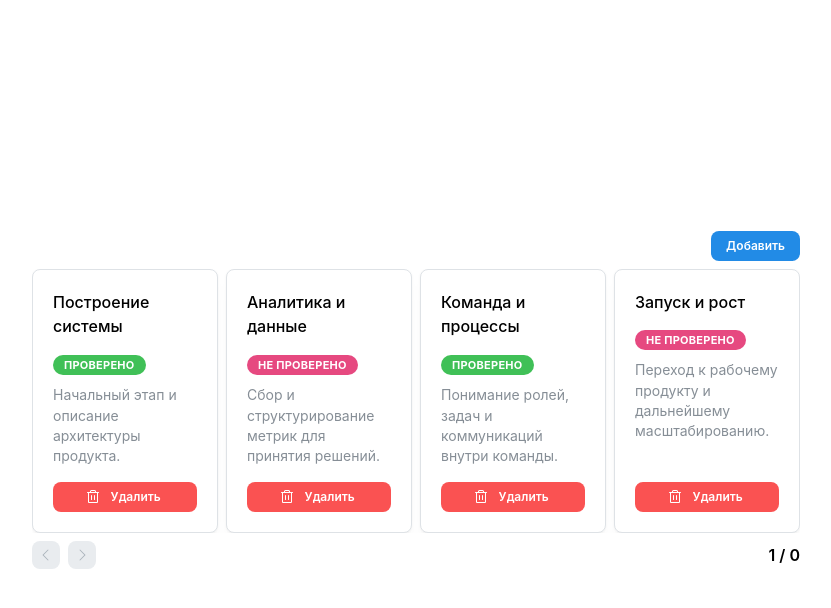
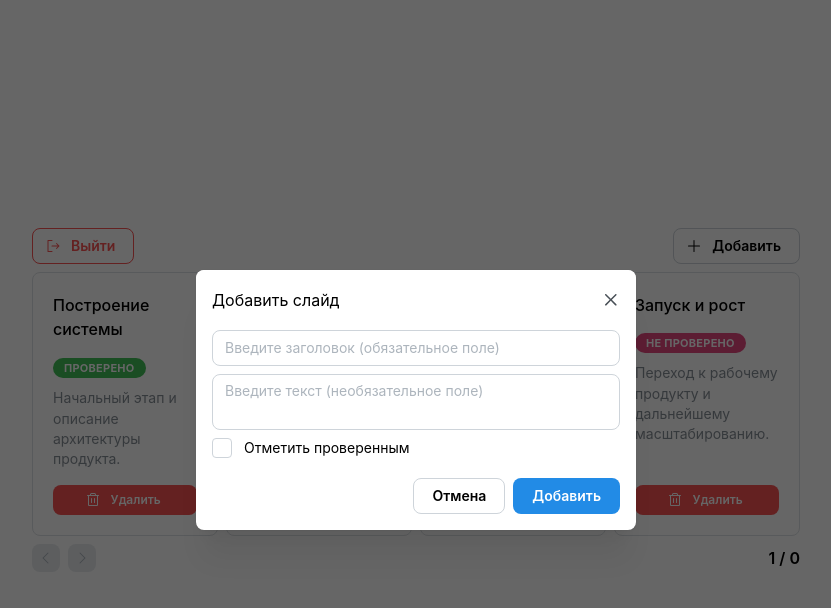
Before and after one commit to hil1ch/dcut-test-case, a React (Vite) app: page / in a window 1280 px wide. Both pictures are taken after a click on the button "Добавить". Shown: the top 608 px of the page, without its empty margins (224-1055 px from the left). Built offline with nearby package versions, Linux system fonts and the light colour scheme.

Commit message:
feat: Modals layout

```diff
--- a/src/entities/Slide/ui/SlideCard.tsx
+++ b/src/entities/Slide/ui/SlideCard.tsx
@@ -2,14 +2,23 @@ import { Card, Text, Badge, Group } from "@mantine/core";
 import type { Slide } from "../model/types";
 import { ButtonTemplate } from "../../../shared/ui/ButtonTemplate";
 import { TrashIcon } from "@phosphor-icons/react";
+import { useState } from "react";
+import { DeleteSlideModal } from "../../../widgets/DeleteSlideModal";
 
 type SlideCardProps = {
   slide: Slide;
 };
 
 export const SlideCard = ({ slide }: SlideCardProps) => {
+  const [isOpenModal, setIsOpenModal] = useState(false);
+
+  const handleDeleteModal = () => {
+    setIsOpenModal((prev) => !prev);
+  };
+
   return (
-    <Card shadow="sm" padding="lg" withBorder className="h-full flex flex-col">
+    <>
+      <Card padding="lg" withBorder className="h-full flex flex-col">
         <Group justify="space-between" mb="xs">
           <Text fw={500}>{slide.title}</Text>
           <Badge color={`${!slide.isChecked ? "pink" : "green"}`}>
@@ -26,9 +35,13 @@ export const SlideCard = ({ slide }: SlideCardProps) => {
           type="button"
           size="xs"
           leftSection={<TrashIcon size={16} />}
+          onClick={handleDeleteModal}
         >
           Удалить
         </ButtonTemplate>
       </Card>
+
+      {isOpenModal && <DeleteSlideModal isOpenModal={isOpenModal} />}
+    </>
   );
 };
--- a/src/pages/HomePage/index.tsx
+++ b/src/pages/HomePage/index.tsx
@@ -1,7 +1,10 @@
+import { useState } from "react";
 import type { EmblaOptionsType } from "embla-carousel";
 import { type Slide } from "../../entities/Slide";
 import EmblaCarousel from "./Carousel";
 import { ButtonTemplate } from "../../shared/ui/ButtonTemplate";
+import { AddSlideModal } from "../../widgets/AddSlideModal";
+import { PlusIcon, SignOutIcon } from "@phosphor-icons/react";
 
 const OPTIONS: EmblaOptionsType = { dragFree: true };
 
@@ -33,14 +36,36 @@ const SLIDES: Slide[] = [
 ];
 
 export const HomePage = () => {
+  const [isOpenModal, setIsOpenModal] = useState(false);
+
+  const handleAddModal = () => {
+    setIsOpenModal((prev) => !prev);
+  };
+
   return (
     <div>
-      <div className="mb-2 text-right">
-        <ButtonTemplate type="button" variant="" size="xs">
+      <div className="flex gap-2 mb-2 justify-between">
+        <ButtonTemplate
+          type="button"
+          variant="outline"
+          color="red"
+          leftSection={<SignOutIcon size={16} />}
+          // onClick={handleAddModal}
+        >
+          Выйти
+        </ButtonTemplate>
+        <ButtonTemplate
+          type="button"
+          variant="default"
+          leftSection={<PlusIcon size={16} />}
+          onClick={handleAddModal}
+        >
           Добавить
         </ButtonTemplate>
       </div>
       <EmblaCarousel slides={SLIDES} options={OPTIONS} />
+
+      {isOpenModal && <AddSlideModal isOpenModal={isOpenModal} />}
     </div>
   );
 };
--- a/src/shared/ui/ButtonTemplate.tsx
+++ b/src/shared/ui/ButtonTemplate.tsx
@@ -8,6 +8,8 @@ interface IButtonTemplateProps {
   color?: string;
   size?: string;
   leftSection?: ReactNode;
+  classname?: string;
+  onClick?: () => void;
 }
 
 export const ButtonTemplate = ({
@@ -17,6 +19,8 @@ export const ButtonTemplate = ({
   color,
   size,
   leftSection,
+  classname,
+  onClick,
   ...restProps
 }: IButtonTemplateProps) => {
   return (
@@ -26,6 +30,8 @@ export const ButtonTemplate = ({
       color={color}
       size={size}
       leftSection={leftSection}
+      onClick={onClick}
+      className={classname}
       {...restProps}
     >
       {children}
--- a/src/shared/ui/InputTemplate.tsx
+++ b/src/shared/ui/InputTemplate.tsx
@@ -1,17 +1,22 @@
 import { Input } from "@mantine/core";
+import type { ReactNode } from "react";
 
 interface IInputTemplateProps {
   placeholder: string;
   type: string;
   value: string;
+  required?: boolean;
+  leftSection?: ReactNode;
   onChange: () => void;
 }
 
-export const InputTenplate = ({
+export const InputTemplate = ({
   placeholder,
   type,
   value,
   onChange,
+  required,
+  leftSection,
   ...restProps
 }: IInputTemplateProps) => {
   return (
@@ -20,6 +25,8 @@ export const InputTenplate = ({
       type={type}
       value={value}
       onChange={onChange}
+      required={required}
+      leftSection={leftSection}
       {...restProps}
     />
   );
--- /dev/null
+++ b/src/widgets/AddSlideModal/index.tsx
@@ -0,0 +1,21 @@
+import { Modal } from "@mantine/core";
+import { ModalForm } from "../ModalForm";
+
+interface IAddSlideModal {
+  isOpenModal: boolean;
+}
+
+export const AddSlideModal = ({ isOpenModal }: IAddSlideModal) => {
+  return (
+    <Modal
+      opened={isOpenModal}
+      onClose={function (): void {
+        throw new Error("Function not implemented.");
+      }}
+      title="Добавить слайд"
+      centered
+    >
+      <ModalForm />
+    </Modal>
+  );
+};
--- /dev/null
+++ b/src/widgets/DeleteSlideModal/index.tsx
@@ -0,0 +1,29 @@
+import { Modal } from "@mantine/core";
+import { ButtonTemplate } from "../../shared/ui/ButtonTemplate";
+
+interface IDeleteSlideModalProps {
+  isOpenModal: boolean;
+}
+
+export const DeleteSlideModal = ({ isOpenModal }: IDeleteSlideModalProps) => {
+  return (
+    <Modal
+      centered
+      opened={isOpenModal}
+      onClose={function (): void {
+        throw new Error("Function not implemented.");
+      }}
+      title="Действительно удалить слайд?"
+      closeOnEscape
+    >
+      <div className="flex gap-2 justify-end">
+        <ButtonTemplate type="button" variant="default">
+          Отмена
+        </ButtonTemplate>
+        <ButtonTemplate type="button" color="red" variant="filled">
+          Удалить
+        </ButtonTemplate>
+      </div>
+    </Modal>
+  );
+};
--- a/src/widgets/LoginForm/index.tsx
+++ b/src/widgets/LoginForm/index.tsx
@@ -1,6 +1,7 @@
 import { useForm } from "@mantine/form";
-import { SignInIcon, AtIcon, PasswordIcon } from "@phosphor-icons/react";
-import { Input, Button } from "@mantine/core";
+import { SignInIcon, AtIcon } from "@phosphor-icons/react";
+import { Input, Button, PasswordInput } from "@mantine/core";
+import { InputTemplate } from "../../shared/ui/InputTemplate";
 
 export const LoginForm = () => {
   const form = useForm({
@@ -28,25 +29,29 @@ export const LoginForm = () => {
     >
       <div className="flex flex-col items-center gap-2 mb-3 w-full">
         <Input.Wrapper label="Почта">
-          <Input
+          <InputTemplate
             placeholder="your@email.com"
+            type="email"
+            value={""}
+            onChange={function (): void {
+              throw new Error("Function not implemented.");
+            }}
             leftSection={<AtIcon size={16} />}
-            type="email"
-          ></Input>
+            required
+          />
         </Input.Wrapper>
-        <Input.Wrapper label="Пароль">
-          <Input
-            placeholder="Введите пароль"
-            leftSection={<PasswordIcon size={16} />}
-            type="password"
-          ></Input>
-        </Input.Wrapper>
+        <PasswordInput
+          label="Пароль"
+          placeholder="Введите пароль"
+          className="w-full"
+          required
+        />
       </div>
       <Button
         fullWidth
         // disabled
         // loading
-        // loaderProps={{ type: "dots" }}
+        loaderProps={{ type: "dots" }}
         leftSection={<SignInIcon size={14} />}
         type="submit"
       >
--- /dev/null
+++ b/src/widgets/ModalForm/index.tsx
@@ -0,0 +1,31 @@
+import { InputTemplate } from "../../shared/ui/InputTemplate";
+import { Checkbox } from "@mantine/core";
+import { Textarea } from "@mantine/core";
+import { ButtonTemplate } from "../../shared/ui/ButtonTemplate";
+
+export const ModalForm = () => {
+  return (
+    <form className="flex flex-col gap-2" noValidate>
+      <InputTemplate
+        placeholder="Введите заголовок (обязательное поле)"
+        type="text"
+        value={""}
+        required
+        onChange={function (): void {
+          throw new Error("Function not implemented.");
+        }}
+      />
+      <Textarea placeholder="Введите текст (необязательное поле)" />
+      <Checkbox label="Отметить проверенным" />
+
+      <div className="flex gap-2 justify-end mt-3">
+        <ButtonTemplate type="reset" variant="default">
+          Отмена
+        </ButtonTemplate>
+        <ButtonTemplate type="submit" variant="filled">
+          Добавить
+        </ButtonTemplate>
+      </div>
+    </form>
+  );
+};
```
Lines whose indentation alone changed are shown as unchanged.
